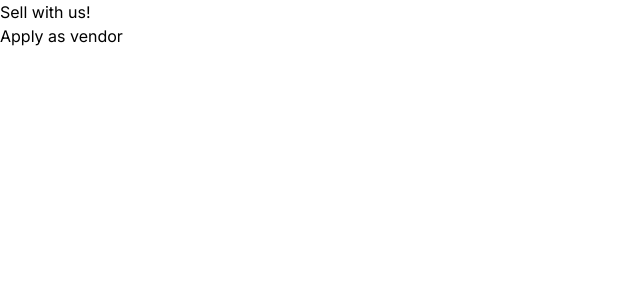
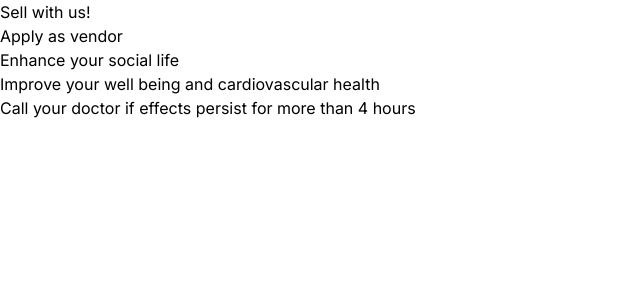
Before and after one commit to JayWhiteBuffalo/mjtests, a Next.js app: page /business in a window 1280 px wide. Shown: the top 300 px of the page, without its empty margins (0-640 px from the left). Built offline with nearby package versions, Linux system fonts and the light colour scheme.

Commit message:
business page

```diff
--- a/app/(business)/business/page.tsx
+++ b/app/(business)/business/page.tsx
@@ -1,9 +1,24 @@
 import Link from 'next/link'
 
-const BusinessPage = () =>
-  <div>
-    <div>Sell with us!</div>
-    <Link href="/admin/apply">Apply as vendor</Link>
-  </div>
+export default async () =>
+  <main>
+    <div>
+      <div>Sell with us!</div>
+      <Link href="/admin/apply">Apply as vendor</Link>
+    </div>
 
-export default BusinessPage
+    <section>
+      <header>
+        <h2></h2>
+        <ul>
+          <li>
+            Enhance your social life
+          </li>
+          <li>
+            Improve your well being and cardiovascular health
+          </li>
+        </ul>
+        <p>Call your doctor if effects persist for more than 4 hours</p>
+      </header>
+    </section>
+  </main>
--- a/src/state/TypeaheadStore.tsx
+++ b/src/state/TypeaheadStore.tsx
@@ -21,7 +21,7 @@ export class TypeaheadStore extends FluxStore {
       this.lastKeyword = keyword
     }
 
-    if (!this.valid) {
+    if (!this.valid && typeof window !== 'undefined') {
       this.valid = true
       this.searchFetcher.fetch(keyword)
         .then(jsonOnOk)
```
